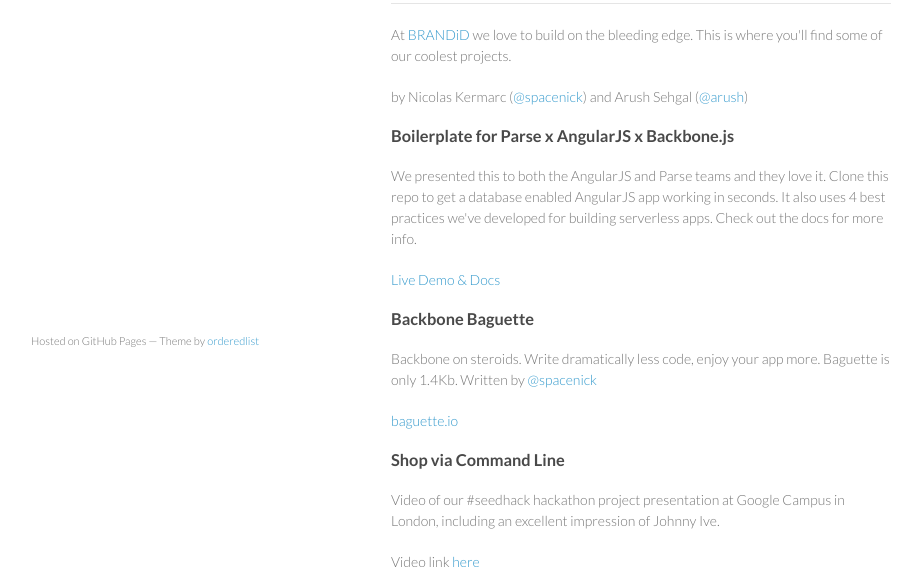
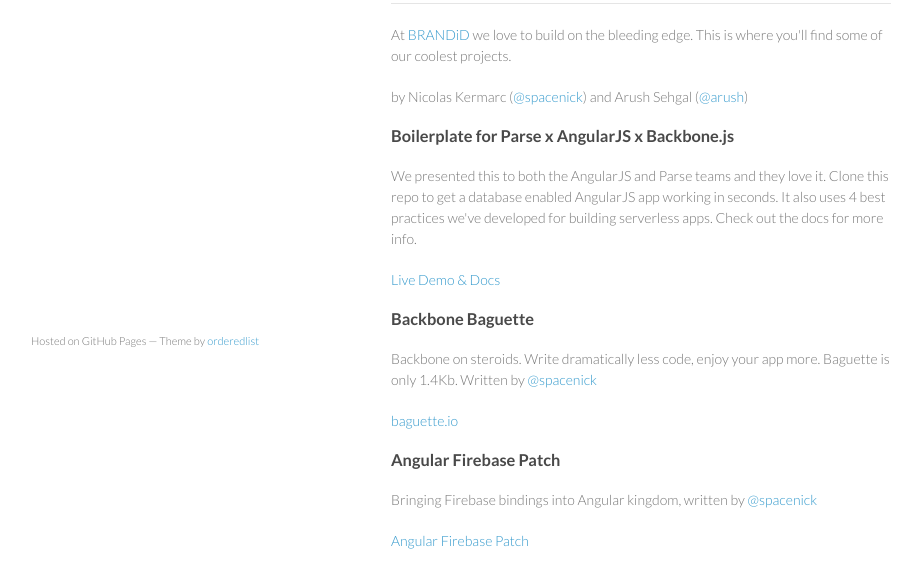
Before and after one commit to brandid/brandid.github.io, a plain HTML site: page index.html in a window 1280 px wide. Shown: the part 380-947 px from the top of the page, without its empty margins (179-1099 px from the left). Drawn offline with Linux system fonts and the light colour scheme.

Commit message:
Adding angular firebase patch

```diff
--- a/index.html
+++ b/index.html
@@ -44,6 +44,13 @@
 <p><a href="http://baguette.io">baguette.io</a></p>
 
 <h3>
+<a name="firebase-angular" class="anchor" href="#firebase-angular"><span class="octicon octicon-link"></span></a>Angular Firebase Patch</h3>
+
+<p>Bringing Firebase bindings into Angular kingdom, written by <a href="https://github.com/spacenick" class="user-mention">@spacenick</a></p>
+
+<p><a href="https://github.com/spacenick/angular-firebase-patch">Angular Firebase Patch</a></p>
+
+<h3>
 <a name="shop-via-command-line" class="anchor" href="#shop-via-command-line"><span class="octicon octicon-link"></span></a>Shop via Command Line</h3>
 
 <p>Video of our #seedhack hackathon project presentation at Google Campus in London, including an excellent impression of Johnny Ive.</p>
```
